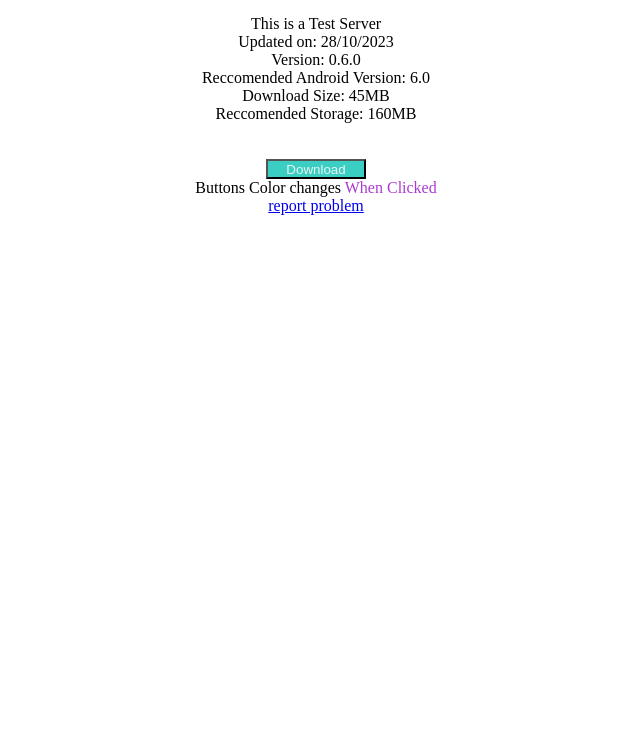
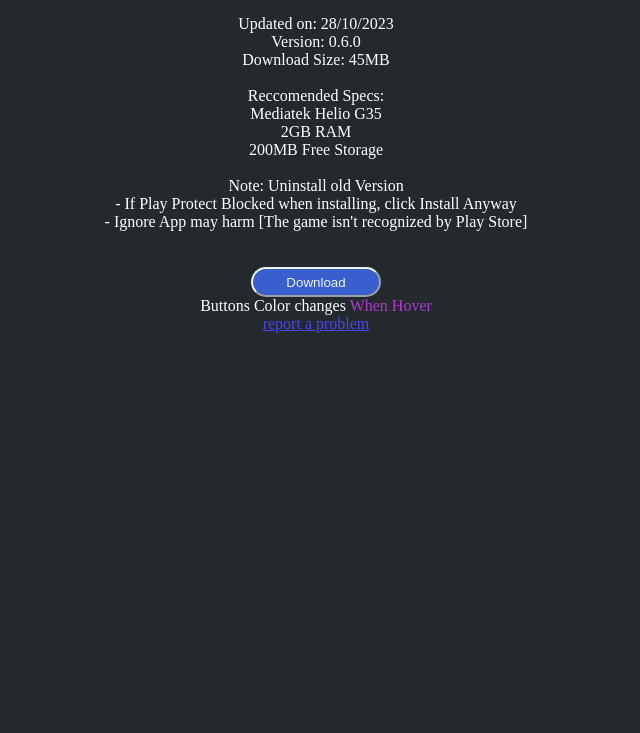
Before and after one commit to ZieksQ/technfact.download.new, a plain HTML site: page index.html in a window 1280 px wide. Shown: the part 67-800 px from the top of the page, without its empty margins (324-964 px from the left). Drawn offline with Linux system fonts and the light colour scheme.

Commit message:
website update
Dark Mode
Notes

```diff
--- a/index.css
+++ b/index.css
@@ -4,11 +4,17 @@
     box-sizing: border-box;
 }
 
+body{
+    background: #24292e;
+    color: #fff;
+}
+
 button{
-    background: #3bcfc3;
-    border-radius: 0.5px solid black;
-    width: 100px;
-    height: 20px;
+    background: #3b5ecf;
+    border-radius: 15px;
+    border-color: #ebf5f4;
+    width: 130px;
+    height: 30px;
 }
 
 .dllink{
@@ -16,9 +22,13 @@ button{
     text-decoration: none;
 }
 
+.report{
+    color: #4946f0;
+}
 
-button:focus{
-    background: #ad3bcf;
+
+button:hover{
+    background: #8f2bad;
 }
 
 .violet{
--- a/index.html
+++ b/index.html
@@ -10,15 +10,28 @@
     <center>
     <h1>Tech-N-Fact</h1>
     <h2>Download</h2><br>
-    <p>This is a Test Server</p>
+    <!-- Updates -->
     <p>Updated on: 28/10/2023</p>
     <p>Version: 0.6.0</p>
-    <p>Reccomended Android Version: 6.0</p>
-    <p>Download Size: 45MB</p>
-    <p>Reccomended Storage: 160MB</p><br><br>
+    <p>Download Size: 45MB</p><br>
+
+    <!-- Reccommended Devices -->
+    <p>Reccomended Specs:</p>
+    <p>Mediatek Helio G35</p>
+    <p>2GB RAM</p>
+    <p>200MB Free Storage</p><br>
+
+    <!-- Notes -->
+    <p>Note: Uninstall old Version</p>
+    <p>- If Play Protect Blocked when installing, click Install Anyway</p>
+    <p>- Ignore App may harm [The game isn't recognized by Play Store]</p><br><br>
+
+    <!-- Download Links -->
     <button><a href="technfact.apk" download="Tech-N-Fact.apk" class="dllink">Download</a></button>
-    <p>Buttons Color changes <span class="violet">When Clicked</span></p>
-    <a href="https://mail.google.com/mail/u/0/?tab=rm&ogbl#inbox?compose=DmwnWtMjKSNFKfCtSmrfgfxCQqBmWLKKzdcTMWBGMMkFxJwxLBXxKQxbGlmKcWCbhcWJMgbWfNkb" target="_blank">report problem</a>
+    <p>Buttons Color changes <span class="violet">When Hover</span></p>
+
+    <!-- Report Problems -->
+    <a href="mailto: hexisonytb@gmail.com" target="_blank" class="report">report a problem</a><br><br><br>
     </center>
 </body>
 </html>
```
